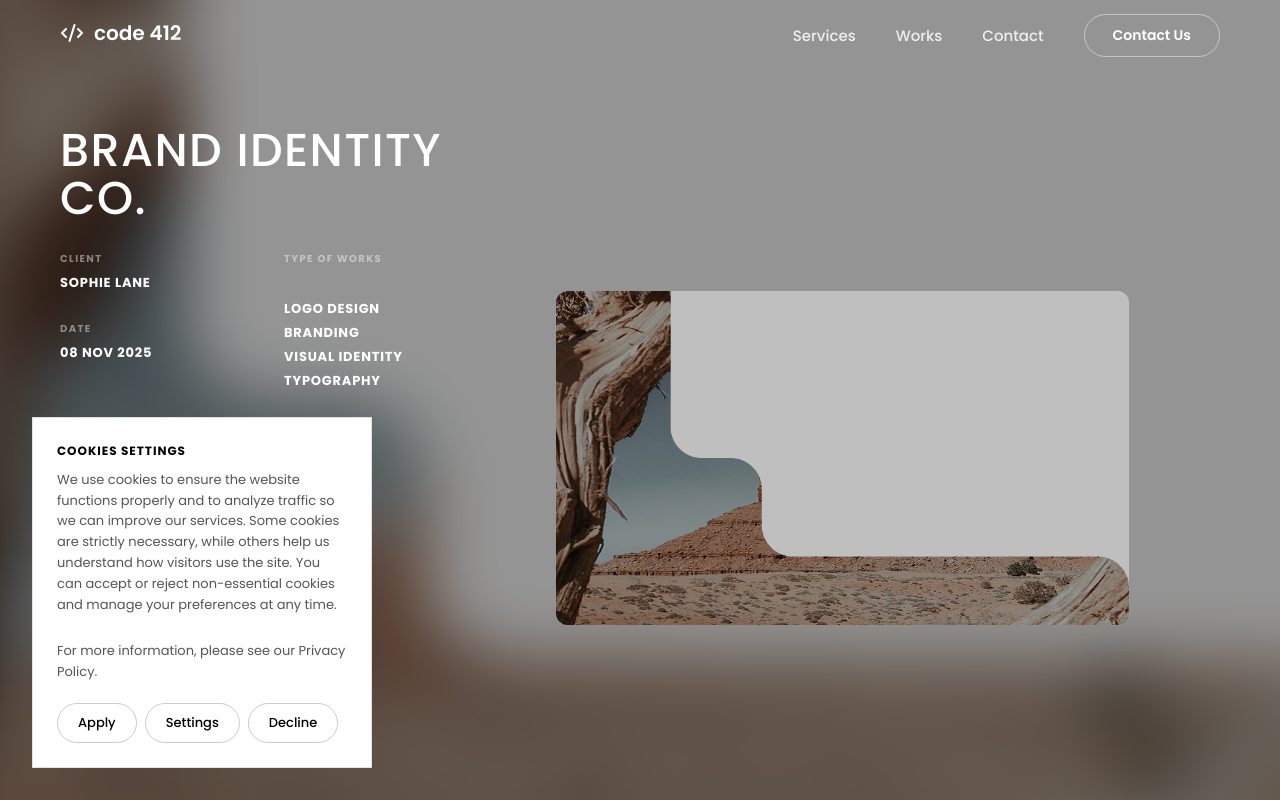
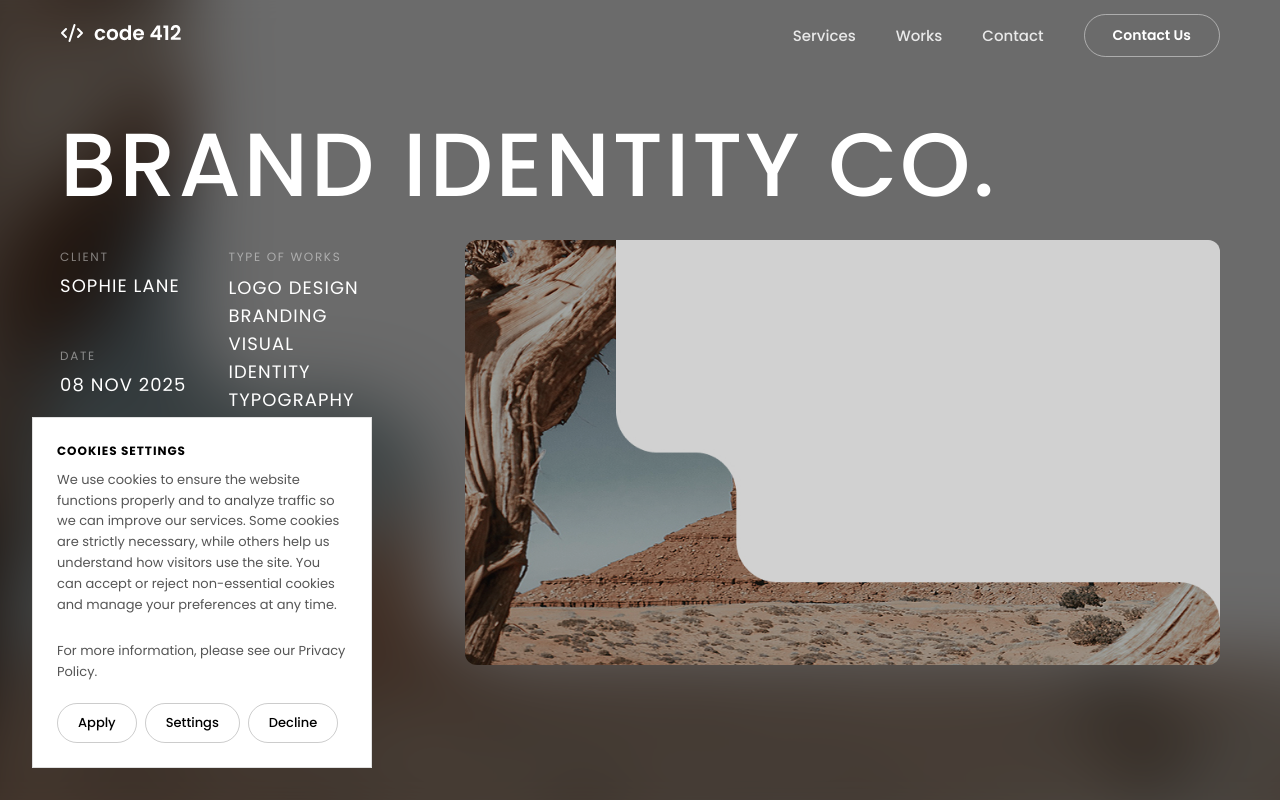
Before and after one commit to code-412/314Site, a Next.js app: page /works/brand-identity-co in a window 1280 px wide. Shown: the top 800 px of the page. Built offline with nearby package versions, Linux system fonts and the light colour scheme.

Commit message:
works/slug HEro

```diff
--- a/src/app/(site)/works/[slug]/page.module.scss
+++ b/src/app/(site)/works/[slug]/page.module.scss
@@ -55,7 +55,7 @@
   position: relative;
   z-index: 2;
   display: grid;
-  grid-template-columns: 2fr 3fr;
+  grid-template-columns: 4fr 9fr;
   grid-template-rows: auto 1fr;
   width: 100%;
   padding-top: var(--header-h);
@@ -64,7 +64,7 @@
 }
 
 .heroTitle {
-  grid-column: 1;
+  grid-column: 1 / -1;
   grid-row: 1;
   font-size: clamp(
     var(--work-slug-hero-title-size-min),
@@ -75,7 +75,7 @@
   letter-spacing: 0.03em;
   text-transform: uppercase;
   line-height: 1.05;
-  padding: 56px 56px 20px 0;
+  padding: 48px 0 28px;
   color: #fff;
 }
 
@@ -84,11 +84,10 @@
   grid-row: 2 / 3;
   position: relative;
   overflow: hidden;
-  margin: 48px 0 48px 32px;
+  aspect-ratio: 16 / 9;
+  align-self: start;
+  margin: 0 0 60px 48px;
   border-radius: 12px;
-  aspect-ratio: 12 / 7;
-  height: 60%;
-
 }
 
 .heroImage {
@@ -133,15 +132,17 @@
 
 .metaLabel {
   font-size: var(--work-slug-meta-label-size);
-  font-weight: 700;
+  font-weight: 400;
   letter-spacing: 0.14em;
   text-transform: uppercase;
   color: rgba(255, 255, 255, 0.45);
+  margin: 0;
+  padding: 0;
 }
 
 .metaValue {
   font-size: var(--work-slug-meta-value-size);
-  font-weight: 700;
+  font-weight: 400;
   letter-spacing: 0.06em;
   text-transform: uppercase;
   color: #fff;
@@ -154,16 +155,16 @@
 
 .servicesItem {
   font-size: var(--work-slug-meta-value-size);
-  font-weight: 700;
+  font-weight: 400;
   letter-spacing: 0.06em;
   text-transform: uppercase;
   color: #fff;
-  line-height: 1.85;
+  line-height: 1.55;
 }
 
 .cta {
   display: inline-block;
-  width: 60%;
+  width: 72%;
   text-align: center;
   margin-top: 40px;
   padding: var(--work-slug-cta-py) var(--work-slug-cta-px);
@@ -171,7 +172,7 @@
   border-radius: 999px;
   color: #fff;
   font-size: var(--work-slug-cta-size);
-  font-weight: 700;
+  font-weight: 400;
   letter-spacing: 0.1em;
   text-transform: uppercase;
   cursor: pointer;
--- a/src/app/(site)/works/[slug]/page.tsx
+++ b/src/app/(site)/works/[slug]/page.tsx
@@ -72,6 +72,7 @@ export default async function WorkDetailPage({ params }: Props) {
               </div>
 
               <div className={styles.metaCol}>
+                <div className={styles.metaGroup}>
                   <span className={styles.metaLabel}>Type of works</span>
                   <ul className={styles.servicesList}>
                     {(work.services ?? work.tags).map((item) => (
@@ -80,8 +81,9 @@ export default async function WorkDetailPage({ params }: Props) {
                   </ul>
                 </div>
               </div>
+            </div>
 
-            {work.projectUrl ? (
+            {work.projectUrl && (
               <a
                 href={work.projectUrl}
                 target="_blank"
@@ -90,8 +92,6 @@ export default async function WorkDetailPage({ params }: Props) {
               >
                 See project →
               </a>
-            ) : (
-              <span className={styles.cta}>See project →</span>
             )}
           </div>
         </div>
--- a/src/app/globals.scss
+++ b/src/app/globals.scss
@@ -156,40 +156,40 @@
   // ─────────────────────────────────────────────
 
   // WORK/slug -> Hero -> Фон -> интенсивность blur
-  --work-slug-hero-blur: 28px;
+  --work-slug-hero-blur: 32px;
 
   // WORK/slug -> Hero -> Фон -> затемнение (scrim)
-  --work-slug-hero-scrim: rgba(0, 0, 0, 0.42);
+  --work-slug-hero-scrim: rgba(0, 0, 0, 0.58);
 
   // WORK/slug -> Hero -> Изображение проекта -> затемнение
-  --work-slug-hero-img-overlay: rgba(0, 0, 0, 0.25);
+  --work-slug-hero-img-overlay: rgba(0, 0, 0, 0.18);
 
   // WORK/slug -> Hero -> Заголовок -> размер (clamp)
-  --work-slug-hero-title-size-min: 28px;
-  --work-slug-hero-title-size-vw:  3.6vw;
-  --work-slug-hero-title-size-max: 56px;
+  --work-slug-hero-title-size-min: 48px;
+  --work-slug-hero-title-size-vw:  7vw;
+  --work-slug-hero-title-size-max: 120px;
 
   // WORK/slug -> Hero -> Метаданные -> лейбл (CLIENT / DATE / TYPE) -> размер
-  --work-slug-meta-label-size: 10px;
+  --work-slug-meta-label-size: 12px;
 
   // WORK/slug -> Hero -> Метаданные -> значение -> размер
-  --work-slug-meta-value-size: 13px;
+  --work-slug-meta-value-size: 18px;
 
   // WORK/slug -> Hero -> Метаданные -> зазор между колонками
-  --work-slug-meta-col-gap: 40px;
+  --work-slug-meta-col-gap: 36px;
 
   // WORK/slug -> Hero -> Метаданные -> расстояние между CLIENT и DATE
-  --work-slug-meta-row-gap: 28px;
+  --work-slug-meta-row-gap: 48px;
 
   // WORK/slug -> Hero -> Кнопка "See project" -> отступы
-  --work-slug-cta-py: 13px;
-  --work-slug-cta-px: 32px;
+  --work-slug-cta-py: 18px;
+  --work-slug-cta-px: 48px;
 
   // WORK/slug -> Hero -> Кнопка "See project" -> размер шрифта
-  --work-slug-cta-size: 12px;
+  --work-slug-cta-size: 14px;
 
   // WORK/slug -> Hero -> Кнопка "See project" -> цвет рамки
-  --work-slug-cta-border: rgba(255, 255, 255, 0.45);
+  --work-slug-cta-border: rgba(255, 255, 255, 0.65);
 
 
   // ─────────────────────────────────────────────
```
Lines whose indentation alone changed are shown as unchanged.
